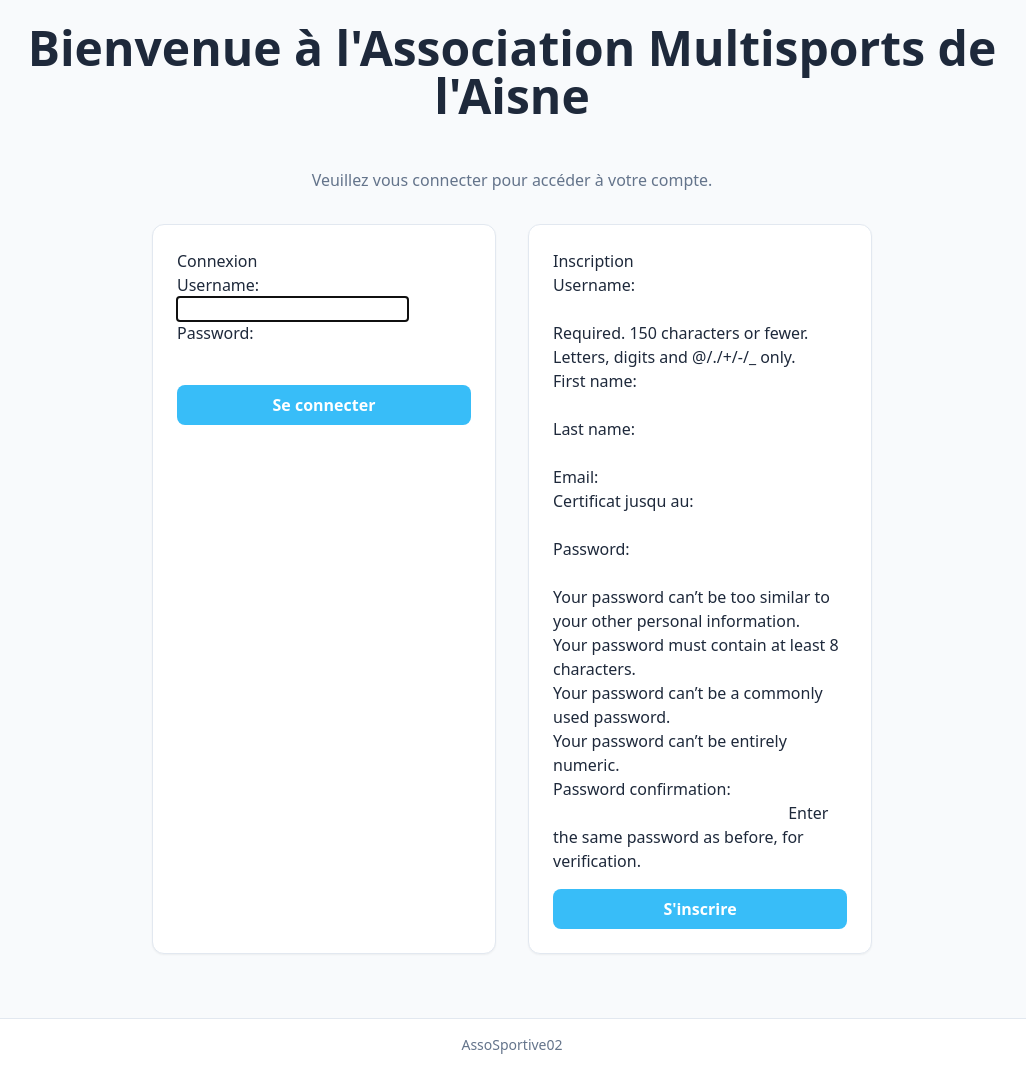
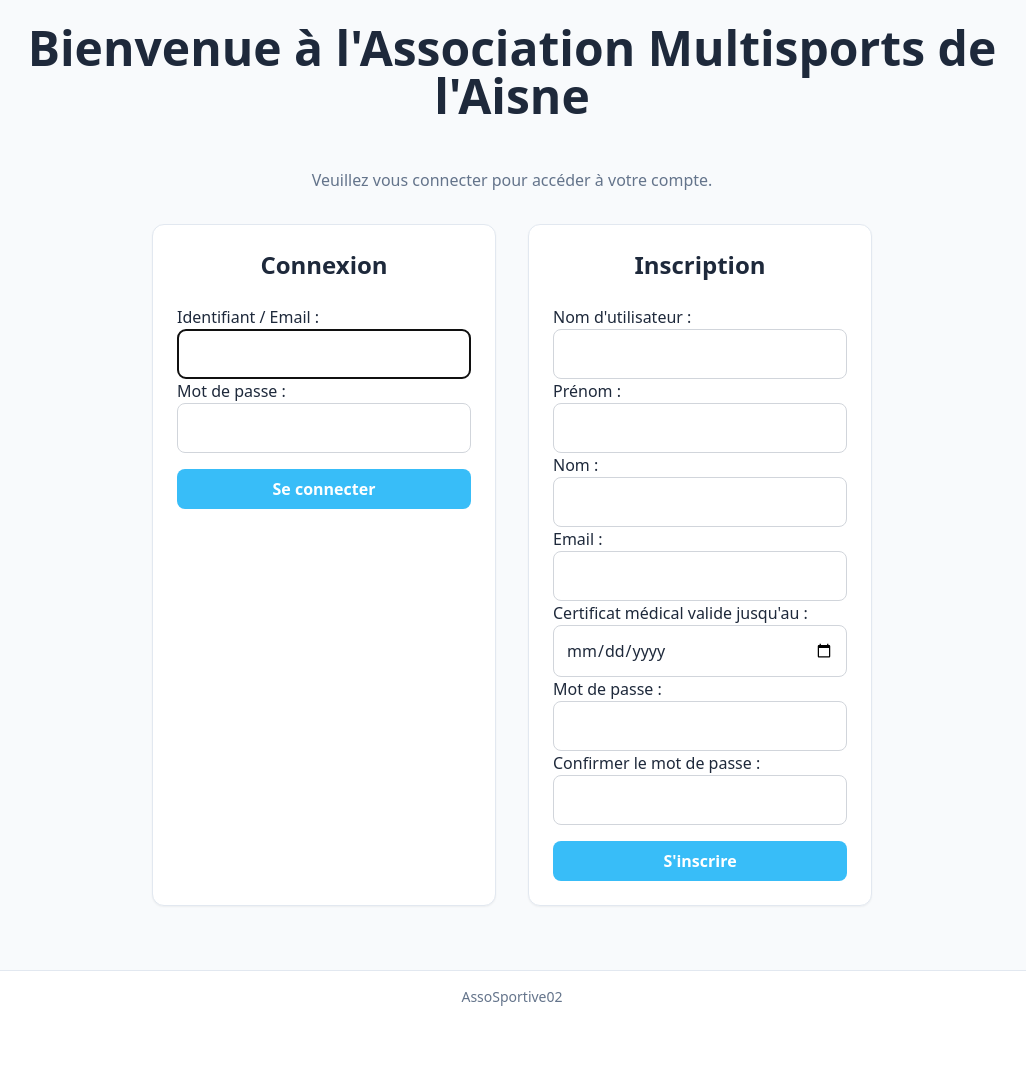
Before and after one commit to romainravasini-del/BriefDjango, a Django app: page /connexion/ in a window 1280 px wide. Shown: the part 56-1127 px from the top of the page, without its empty margins (128-1154 px from the left). After the commit the page ends 1062 px from the top, so only its background shows below. Run offline with Django 5.2, Linux system fonts and the light colour scheme; some libraries are stand-ins or nearby versions.

Commit message:
mise en forme espace de connexion

```diff
--- a/AssoSportive02/AssoSportive02/settings.py
+++ b/AssoSportive02/AssoSportive02/settings.py
@@ -110,9 +110,9 @@ AUTH_PASSWORD_VALIDATORS = [
 # Internationalization
 # https://docs.djangoproject.com/en/6.1/topics/i18n/
 
-LANGUAGE_CODE = 'en-us'
+LANGUAGE_CODE = 'fr'
 
-TIME_ZONE = 'UTC'
+TIME_ZONE = 'Europe/Paris'
 
 USE_I18N = True
 
--- a/AssoSportive02/accueil/forms.py
+++ b/AssoSportive02/accueil/forms.py
@@ -1,7 +1,36 @@
-from django.contrib.auth.forms import UserCreationForm
+from django.contrib.auth.forms import UserCreationForm, AuthenticationForm
 from .models import Utilisateur
+from django import forms
+
+
+class Formulaire_connexion(AuthenticationForm):
+    def __init__(self, *args, **kwargs):
+        super().__init__(*args, **kwargs)
+        for champ in self.fields.values():
+            champ.widget.attrs["class"] = "w-full p-3 border border-gray-300 rounded-lg"
+        self.fields["username"].label = "Identifiant / Email"
+        self.fields["password"].label = "Mot de passe"
+
 
 class Formulaire_inscription(UserCreationForm):
     class Meta:
         model = Utilisateur
         fields = ("username", "first_name", "last_name", "email", "certificat_jusqu_au")
+        widgets = {
+            "certificat_jusqu_au": forms.DateInput(attrs={"type": "date"}),
+        }
+
+    def __init__(self, *args, **kwargs):
+        super().__init__(*args, **kwargs)
+
+        for champ in self.fields.values():
+            champ.help_text = ""
+            champ.widget.attrs["class"] = "w-full p-3 border border-gray-300 rounded-lg"
+
+        self.fields["username"].label = "Nom d'utilisateur"
+        self.fields["first_name"].label = "Prénom"
+        self.fields["last_name"].label = "Nom"
+        self.fields["email"].label = "Email"
+        self.fields["certificat_jusqu_au"].label = "Certificat médical valide jusqu'au"
+        self.fields["password1"].label = "Mot de passe"
+        self.fields["password2"].label = "Confirmer le mot de passe"
--- a/AssoSportive02/accueil/templates/accueil/connexion.html
+++ b/AssoSportive02/accueil/templates/accueil/connexion.html
@@ -9,7 +9,7 @@
 <div class="grid grid-cols-1 md:grid-cols-2 gap-8">
 <section class="bg-white p-6 rounded-xl shadow-sm border border-slate-200">
 
-            <h2>Connexion</h2>
+            <h2 class="text-2xl font-bold text-slate-800 text-center mb-6">Connexion</h2>
             <form method="post">
                 {% csrf_token %}
                 {{ form.as_p }}
@@ -19,11 +19,11 @@
         </section>
 
         <section class="bg-white p-6 rounded-xl shadow-sm border border-slate-200">
-            <h2>Inscription</h2>
+            <h2 class="text-2xl font-bold text-slate-800 text-center mb-6">Inscription</h2>
             <form method="post">
                 {% csrf_token %}
                 {{inscription_form.as_p }}
-                <button type="submit" name="action" value="inscription " class="mt-4 w-full bg-sky-400 hover:bg-sky-500 text-white font-semibold py-2 px-4 rounded-lg transition">S'inscrire
+                <button type="submit" name="action" value="inscription" class="mt-4 w-full bg-sky-400 hover:bg-sky-500 text-white font-semibold py-2 px-4 rounded-lg transition">S'inscrire
                 </button>
             </form>
         </section>
--- a/AssoSportive02/accueil/views.py
+++ b/AssoSportive02/accueil/views.py
@@ -1,10 +1,9 @@
 from django.shortcuts import redirect
 from django.contrib.auth import login
-from django.contrib.auth.forms import AuthenticationForm
 from django.contrib.auth.mixins import LoginRequiredMixin
 from django.views.generic import TemplateView, FormView
 from django.urls import reverse_lazy
-from .forms import Formulaire_inscription
+from .forms import Formulaire_inscription, Formulaire_connexion
 
 class Espace_membre_view(LoginRequiredMixin,TemplateView):
     template_name = "accueil/espace_membre.html"
@@ -19,11 +18,11 @@ class Connexion_view(FormView):
     def get_form_class(self):
         if self.request.method == "POST" and self.request.POST.get("action") == "inscription":
             return Formulaire_inscription
-        return AuthenticationForm
+        return Formulaire_connexion
 
     def get_form_kwargs(self):
         kwargs = super().get_form_kwargs()
-        if self.get_form_class() is AuthenticationForm:
+        if self.get_form_class() is Formulaire_connexion:
             kwargs["request"] = self.request
         return kwargs
 
@@ -31,7 +30,7 @@ class Connexion_view(FormView):
         context = super().get_context_data(**kwargs)
         if isinstance(context["form"], Formulaire_inscription):
             context["inscription_form"] = context["form"]
-            context["form"] = AuthenticationForm()
+            context["form"] = Formulaire_connexion()
         else:
             context["inscription_form"] = Formulaire_inscription()
         return context
```
